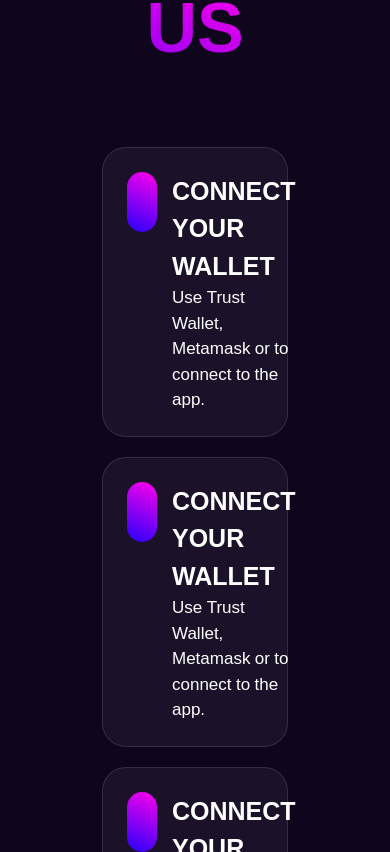
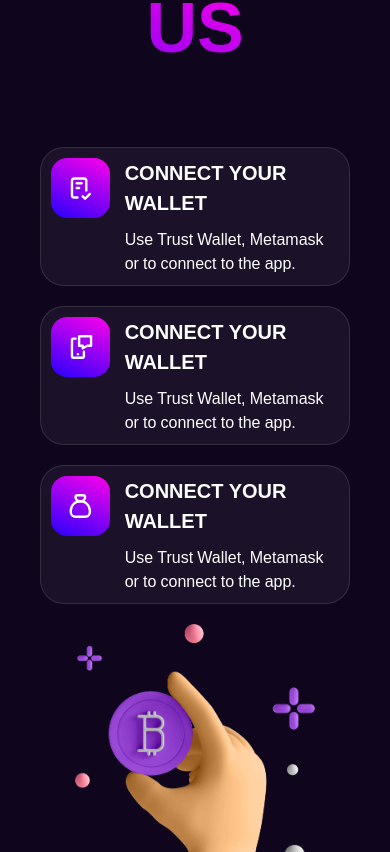
Before and after one commit to khusan2006/Coindom, a React (Create React App) app: page / in a window 390 px wide. Shown: the part 1232-2084 px from the top of the page. Built offline with nearby package versions, Linux system fonts and the light colour scheme; no server answers.

Commit message:
make about section responsive

```diff
--- a/src/components/about/about.css
+++ b/src/components/about/about.css
@@ -39,7 +39,6 @@
 }
 .item {
   display: flex;
-  padding: 2rem;
   border-radius: 2.4rem;
   background-color: rgba(255, 255, 255, 0.05);
   padding: 2.4rem;
@@ -77,4 +76,22 @@
     justify-content: center;
     align-items: center;
   }
+  .item {
+    width: 100%;
+    padding: 1rem;
+  }
+
+  .item-info {
+    display: flex;
+    flex-direction: column;
+    gap: 0.9rem;
+  }
+  .item-title{
+    font-size: 2rem;
+  }
+  .item-text{
+    font-size: 1.6rem;
+  }
+
+
 }
```
